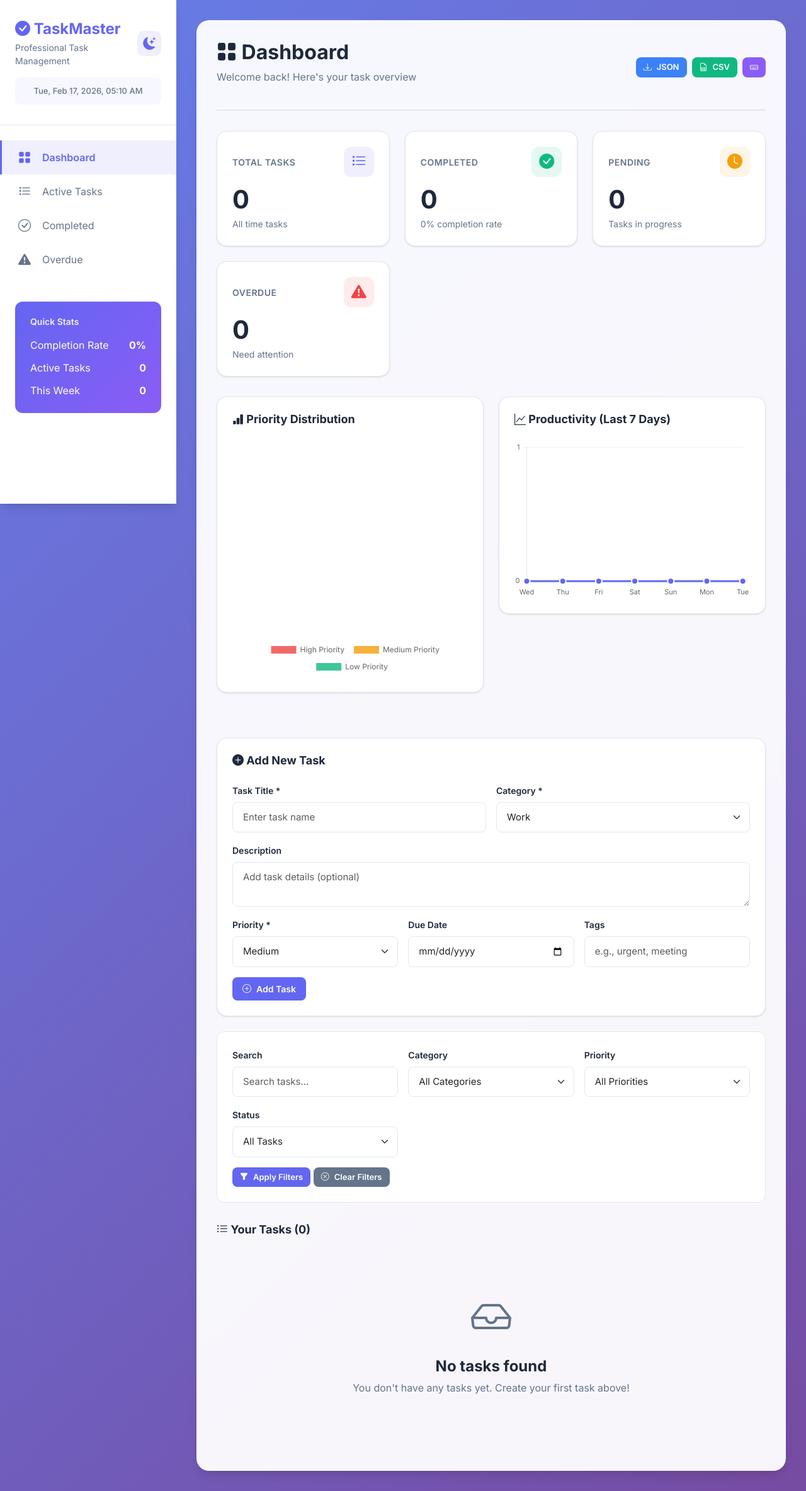
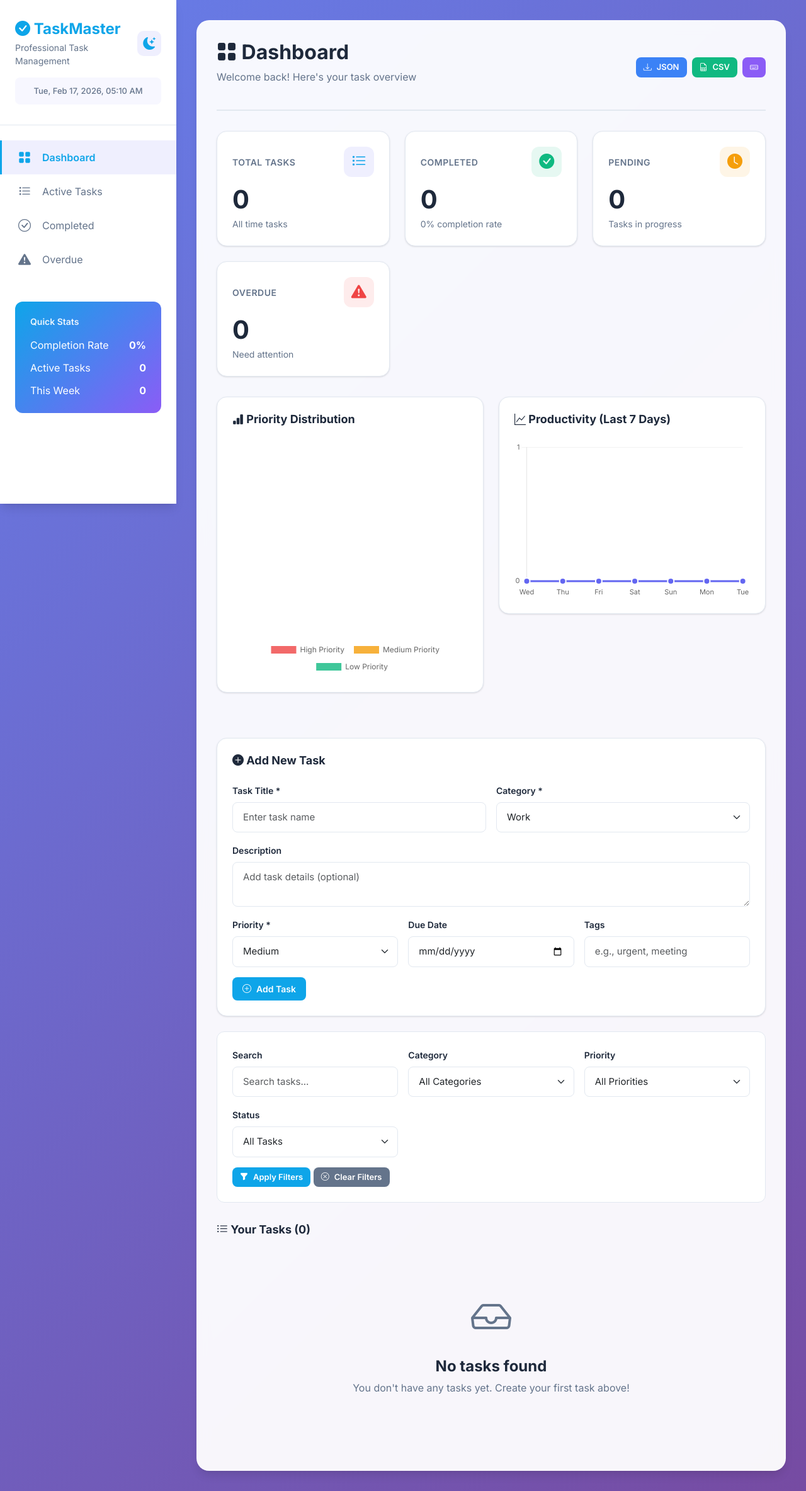
Before and after one commit to NV23094-mohammed-fardan1/CC302-task1-, a Flask app: page / in a window 1280 px wide. Shown: the whole page at 63% size. Run offline with Flask 3, Linux system fonts and the light colour scheme; some libraries are stand-ins or nearby versions.

Commit message:
feat: improve frontend UI and styling

```diff
--- a/templates/base.html
+++ b/templates/base.html
@@ -12,7 +12,7 @@
 
     <style>
         :root {
-            --primary-color: #6366f1;
+            --primary-color: #0ea5e9;
             --primary-dark: #4f46e5;
             --secondary-color: #8b5cf6;
             --success-color: #10b981;
```
